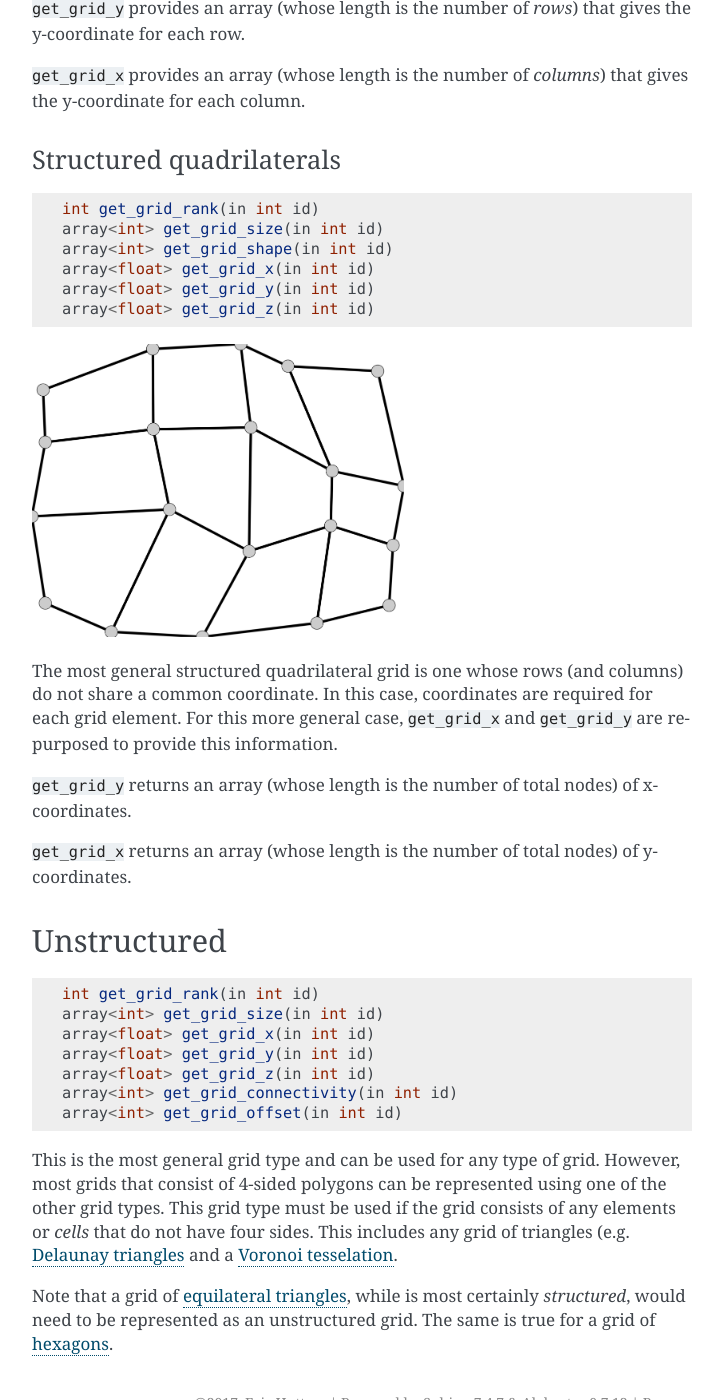
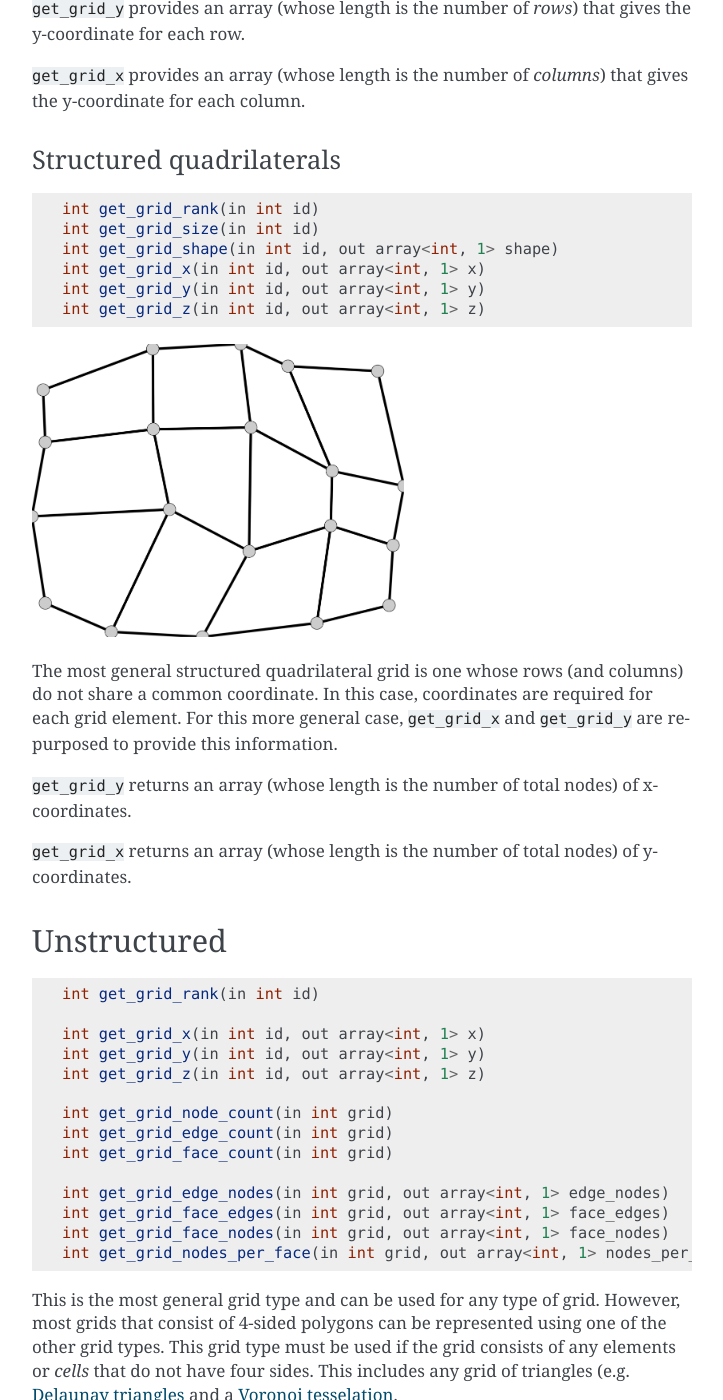
Before and after one commit to csdms/bmi, a Sphinx documentation site: the page built from docs/source/bmi.grid_funcs.rst, in a window 1280 px wide and 1400 px high, scrolled down 3004 px. Shown: the whole window, without its empty margins (388-1111 px from the left). Built offline with Sphinx 7.4.7, drawn with Linux system fonts in a browser that asks for light colours; formulas are drawn with MathJax 3; some of the changed text lies outside the part shown.

Commit message:
Add updated unstructured grid funcs.

```diff
--- a/docs/source/bmi.grid_funcs.rst
+++ b/docs/source/bmi.grid_funcs.rst
@@ -71,7 +71,7 @@ Grid shape
 
 .. code-block:: java
 
-    array<int> get_grid_shape(in int id)
+    int get_grid_shape(in int id, out array<int, 1> shape)
 
 A structured grid of quadrilaterals is one formed by a stacked
 next one-another such that every vertex is surrounded by four
@@ -104,8 +104,8 @@ Uniform rectilinear
 
 .. code-block:: java
 
-    array<float> get_grid_origin(in int id)
-    array<float> get_grid_spacing(in int id)
+    int get_grid_origin(in int id, out array<int, 1> origin)
+    int get_grid_spacing(in int id, out array<int, 1> spacing)
 
 .. image:: images/mesh_uniform_rectilinear.png
    :scale: 20 %
@@ -138,11 +138,11 @@ Rectilinear
 .. code-block:: java
 
     int get_grid_rank(in int id)
-    array<int> get_grid_size(in int id)
-    array<int> get_grid_shape(in int id)
-    array<float> get_grid_x(in int id)
-    array<float> get_grid_y(in int id)
-    array<float> get_grid_z(in int id)
+    int get_grid_size(in int id)
+    int get_grid_shape(in int id, out array<int, 1> shape)
+    int get_grid_x(in int id, out array<int, 1> x)
+    int get_grid_y(in int id, out array<int, 1> y)
+    int get_grid_z(in int id, out array<int, 1> z)
 
 .. image:: images/mesh_rectilinear.png
    :scale: 20 %
@@ -167,11 +167,11 @@ Structured quadrilaterals
 .. code-block:: java
 
     int get_grid_rank(in int id)
-    array<int> get_grid_size(in int id)
-    array<int> get_grid_shape(in int id)
-    array<float> get_grid_x(in int id)
-    array<float> get_grid_y(in int id)
-    array<float> get_grid_z(in int id)
+    int get_grid_size(in int id)
+    int get_grid_shape(in int id, out array<int, 1> shape)
+    int get_grid_x(in int id, out array<int, 1> x)
+    int get_grid_y(in int id, out array<int, 1> y)
+    int get_grid_z(in int id, out array<int, 1> z)
 
 .. image:: images/mesh_structured_quad.png
    :scale: 20 %
@@ -196,12 +196,19 @@ Unstructured
 .. code-block:: java
 
     int get_grid_rank(in int id)
-    array<int> get_grid_size(in int id)
-    array<float> get_grid_x(in int id)
-    array<float> get_grid_y(in int id)
-    array<float> get_grid_z(in int id)
-    array<int> get_grid_connectivity(in int id)
-    array<int> get_grid_offset(in int id)
+
+    int get_grid_x(in int id, out array<int, 1> x)
+    int get_grid_y(in int id, out array<int, 1> y)
+    int get_grid_z(in int id, out array<int, 1> z)
+
+    int get_grid_node_count(in int grid)
+    int get_grid_edge_count(in int grid)
+    int get_grid_face_count(in int grid)
+
+    int get_grid_edge_nodes(in int grid, out array<int, 1> edge_nodes)
+    int get_grid_face_edges(in int grid, out array<int, 1> face_edges)
+    int get_grid_face_nodes(in int grid, out array<int, 1> face_nodes)
+    int get_grid_nodes_per_face(in int grid, out array<int, 1> nodes_per_face)
 
 This is the most general grid type and can be used for any type of grid.
 However, most grids that consist of 4-sided polygons can be represented
```
